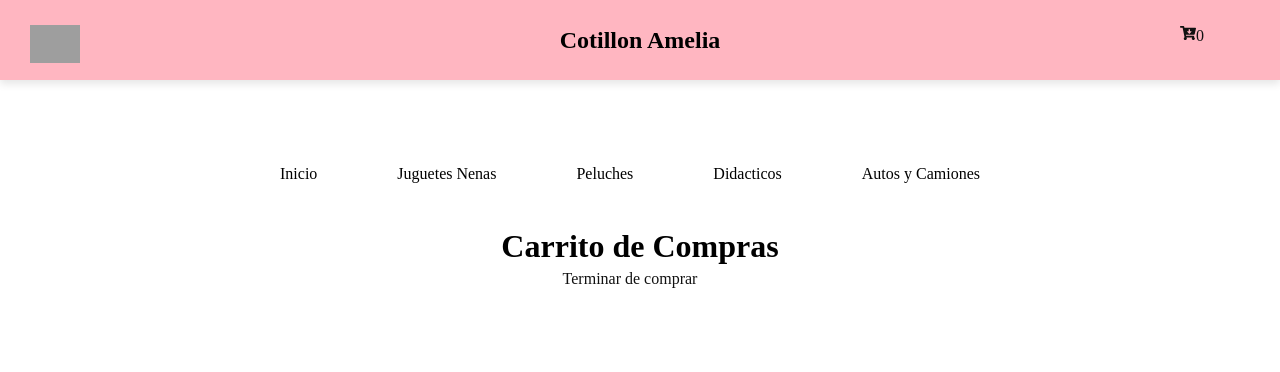
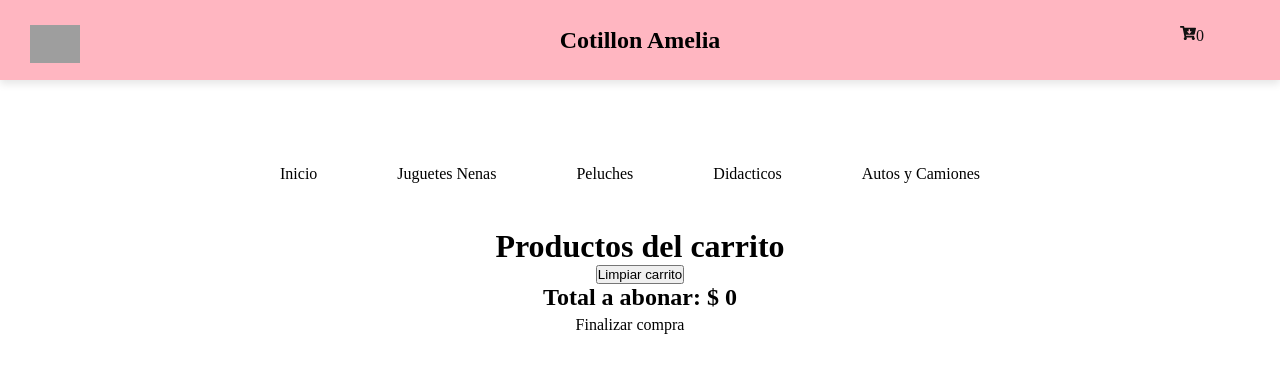
Before and after one commit to dariobulubacich/Proyecto-amelia, a React (Vite) app: page /cart in a window 1280 px wide. Shown: the top 372 px of the page. Built offline with nearby package versions, Linux system fonts and the light colour scheme; grey boxes are pictures that could not be loaded.

Commit message:
alertas y productos

```diff
--- a/src/App.jsx
+++ b/src/App.jsx
@@ -4,11 +4,13 @@ import CartContainer from "./components/pages/cart/CartContainer";
 import { Navbar } from "./components/layout/navbar/Navbar";
 import ItemDetailContainer from "./components/pages/itemDetail/ItemDetailContainer";
 import Checkout from "./components/pages/checkout/Checkout";
+import { CartContextProvider } from "./context/CartContext";
 // import { PaginaNotFount } from "./components/pages/Error/PaginaNotFound";
 
 function App() {
   return (
     <BrowserRouter>
+      <CartContextProvider>
         <Navbar />
         <Routes>
           <Route path="/" element={<ItemListContainer />} />
@@ -21,6 +23,7 @@ function App() {
 
           <Route path="*" element={<h2>Pagina no existe</h2>} />
         </Routes>
+      </CartContextProvider>
     </BrowserRouter>
   );
 }
--- a/src/components/common/cartwidget/CartWidget.jsx
+++ b/src/components/common/cartwidget/CartWidget.jsx
@@ -1,11 +1,15 @@
 import { FaCartArrowDown } from "react-icons/fa";
 import { Link } from "react-router-dom";
 import "./CartWidget.css";
+import { useContext } from "react";
+import { CartContext } from "../../../context/CartContext";
+
 export const CartWidget = () => {
+  const { cart } = useContext(CartContext); // siempre devuelve el objeto del value
   return (
     <Link to="/cart">
       <FaCartArrowDown />
-      <span>0</span>
+      <span>{cart.length}</span>
     </Link>
   );
 };
--- a/src/components/common/counter/Counter.jsx
+++ b/src/components/common/counter/Counter.jsx
@@ -1,13 +1,15 @@
 import { useState } from "react";
 
-const Counter = ({ stock }) => {
-  const [contador, setContador] = useState(0);
+const Counter = ({ stock, agregarAlCarrito, totalEnCarrito }) => {
+  const [contador, setContador] = useState(1);
 
   const sumar = () => {
-    stock > contador ? setContador(contador + 1) : alert("stock maximo");
+    stock - totalEnCarrito > contador
+      ? setContador(contador + 1)
+      : alert("stock maximo"); //cambiar por swit alert
   };
   const restar = () => {
-    setContador(contador - 1);
+    contador > 1 && setContador(contador - 1);
   };
 
   return (
@@ -19,7 +21,9 @@ const Counter = ({ stock }) => {
       <button onClick={sumar}>sumar</button>
       <h2>Contador = {contador}</h2>
       <button onClick={restar}>restar</button>
-      <button>Agregar al carrito</button>
+      <button onClick={() => agregarAlCarrito(contador)}>
+        Agregar al carrito
+      </button>
     </div>
   );
 };
--- a/src/components/pages/cart/CartContainer.jsx
+++ b/src/components/pages/cart/CartContainer.jsx
@@ -1,10 +1,39 @@
 import "./cartContainer.css";
+import { useContext } from "react";
 import { Link } from "react-router-dom";
+import { CartContext } from "../../../context/CartContext";
+
 const CartContainer = () => {
+  const { cart, resetCart, removeById, getTotalAmount } =
+    useContext(CartContext);
+  let total = getTotalAmount();
   return (
     <div className="cart">
-      <h1>Carrito de Compras</h1>
-      <Link to="/checkout">Terminar de comprar</Link>
+      <h1>Productos del carrito</h1>
+
+      {cart.map((product) => {
+        return (
+          <div
+            key={product.id}
+            style={{
+              border: "2px solid black",
+              width: "300px",
+              marginBottom: "10px",
+              padding: "10px",
+            }}
+          >
+            <h2>{product.title}</h2>
+            <h3>Cantidad: {product.quantity}</h3>
+            <button onClick={() => removeById(product.id)}>Eliminar</button>
+          </div>
+        );
+      })}
+
+      <button onClick={resetCart}>Limpiar carrito</button>
+      <h2>Total a abonar: $ {total}</h2>
+      <Link to="/checkout" style={{ color: "black" }}>
+        Finalizar compra
+      </Link>
     </div>
   );
 };
--- a/src/components/pages/itemDetail/ItemDetail.jsx
+++ b/src/components/pages/itemDetail/ItemDetail.jsx
@@ -1,11 +1,15 @@
 import "./itemDetail.css";
 import Counter from "../../common/counter/Counter";
-const ItemDetail = ({ item, agregarAlCarrito }) => {
+const ItemDetail = ({ item, agregarAlCarrito, totalEnCarrito }) => {
   return (
     <div className="descripcion">
       <h2>{item.description}</h2>
       <img src={item.imageUrl} alt="" />
-      <Counter stock={item.stock} onAdd={agregarAlCarrito} />
+      <Counter
+        stock={item.stock}
+        agregarAlCarrito={agregarAlCarrito}
+        totalEnCarrito={totalEnCarrito}
+      />
     </div>
   );
 };
--- a/src/components/pages/itemDetail/ItemDetailContainer.jsx
+++ b/src/components/pages/itemDetail/ItemDetailContainer.jsx
@@ -1,11 +1,13 @@
-import { useEffect, useState } from "react";
+import { useContext, useEffect, useState } from "react";
 import { products } from "../../../products";
 import ItemDetail from "./ItemDetail";
 import { useParams } from "react-router-dom";
+import { CartContext } from "../../../context/CartContext";
 
 const ItemDetailContainer = () => {
   const { id } = useParams();
-
+  const { addToCart, getCantidades } = useContext(CartContext);
+  let totalEnCarrito = getCantidades(id);
   const [item, setItem] = useState({});
 
   useEffect(() => {
@@ -14,10 +16,16 @@ const ItemDetailContainer = () => {
   }, [id]);
   const agregarAlCarrito = (cantidad) => {
     let objeto = { ...item, quantity: cantidad };
-    console.log(objeto);
+    addToCart(objeto);
   };
 
-  return <ItemDetail item={item} agregarAlCarrito={agregarAlCarrito} />;
+  return (
+    <ItemDetail
+      item={item}
+      agregarAlCarrito={agregarAlCarrito}
+      totalEnCarrito={totalEnCarrito}
+    />
+  );
 };
 
 export default ItemDetailContainer;
--- /dev/null
+++ b/src/context/CartContext.jsx
@@ -0,0 +1,75 @@
+import { createContext, useState } from "react"; /*esta linea siempre*/
+export const CartContext = createContext(); /*esta linea siempre*/
+
+// exportacion del componente de react que provea el contexto
+
+export const CartContextProvider = ({ children }) => {
+  const [cart, setCart] = useState([]); // [{} {} {} ] /*esta linea siempre*/
+
+  console.log(cart);
+
+  const addToCart = (product) => {
+    let agregarONo = cart.some((el) => el.id === product.id);
+    if (agregarONo) {
+      let revisarDuplicado = cart.map((elemento) => {
+        if (elemento.id === product.id) {
+          return {
+            ...elemento,
+            quantity: elemento.quantity + product.quantity,
+          };
+        } else {
+          return elemento;
+        }
+      });
+
+      setCart(revisarDuplicado);
+    } else {
+      setCart([...cart, product]);
+    }
+  };
+
+  const resetCart = () => {
+    setCart([]);
+  };
+
+  const removeById = (id) => {
+    let arrayFiltrado = cart.filter((elemento) => elemento.id !== id);
+    setCart(arrayFiltrado);
+  };
+  //cambiar getTotalQuantity por getCantidades
+  const getCantidades = (id) => {
+    const producto = cart.find((elemento) => elemento.id === id);
+    return producto ? producto.quantity : 0;
+    // if (producto) {
+    //   return producto.quantity;
+    // } else {
+    //   return 0;
+    // }
+  };
+
+  const getTotalAmount = () => {
+    // [ {} {}]
+    let total = cart.reduce((acumulador, elemento) => {
+      return acumulador + elemento.price * elemento.quantity;
+    }, 0); // devuelve el acumulador
+
+    return total;
+  };
+  // const getProductosTotales=()=> {
+  //   let sumarProductosTotales=cart.reduce((acumuladoCarrito, elemento)=>{
+  //     return acumuladoCarrito + elemento.quantity;
+  //   }, 0);
+  //   return sumarProductosTotales;
+  // }
+
+  let data = {
+    cart,
+    addToCart,
+    removeById,
+    resetCart,
+    getCantidades,
+    getTotalAmount,
+    //getProductosTotales,
+  };
+  return <CartContext.Provider value={data}>{children}</CartContext.Provider>;
+};
```
Also changed, not shown: src/components/common/ModalCustom.jsx (added, +17 -0 lines). Lines whose indentation alone changed are shown as unchanged.
